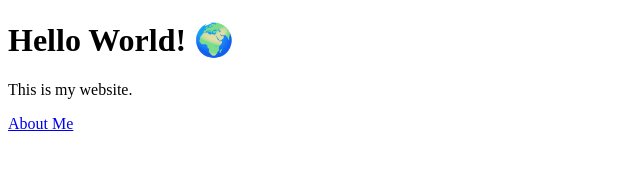
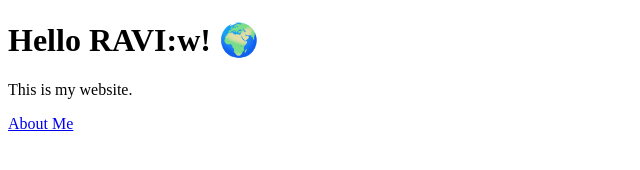
Before and after one commit to RaviART09/Ravi, a plain HTML site: page ravi/index.html in a window 1280 px wide. Shown: the whole page, without its empty margins (0-640 px from the left). Drawn offline with Linux system fonts and the light colour scheme.

Commit message:
second mesage

```diff
--- a/ravi/index.html
+++ b/ravi/index.html
@@ -5,7 +5,7 @@
     <meta charset="UTF-8">
 </head>
 <body>
-    <h1>Hello World! 🌍</h1>      <!-- Heading -->
+    <h1>Hello RAVI:w! 🌍</h1>      <!-- Heading -->
     <p>This is my website.</p>    <!-- Paragraph -->
     <a href="about.html">About Me</a>  <!-- Link -->
 </body>
```
